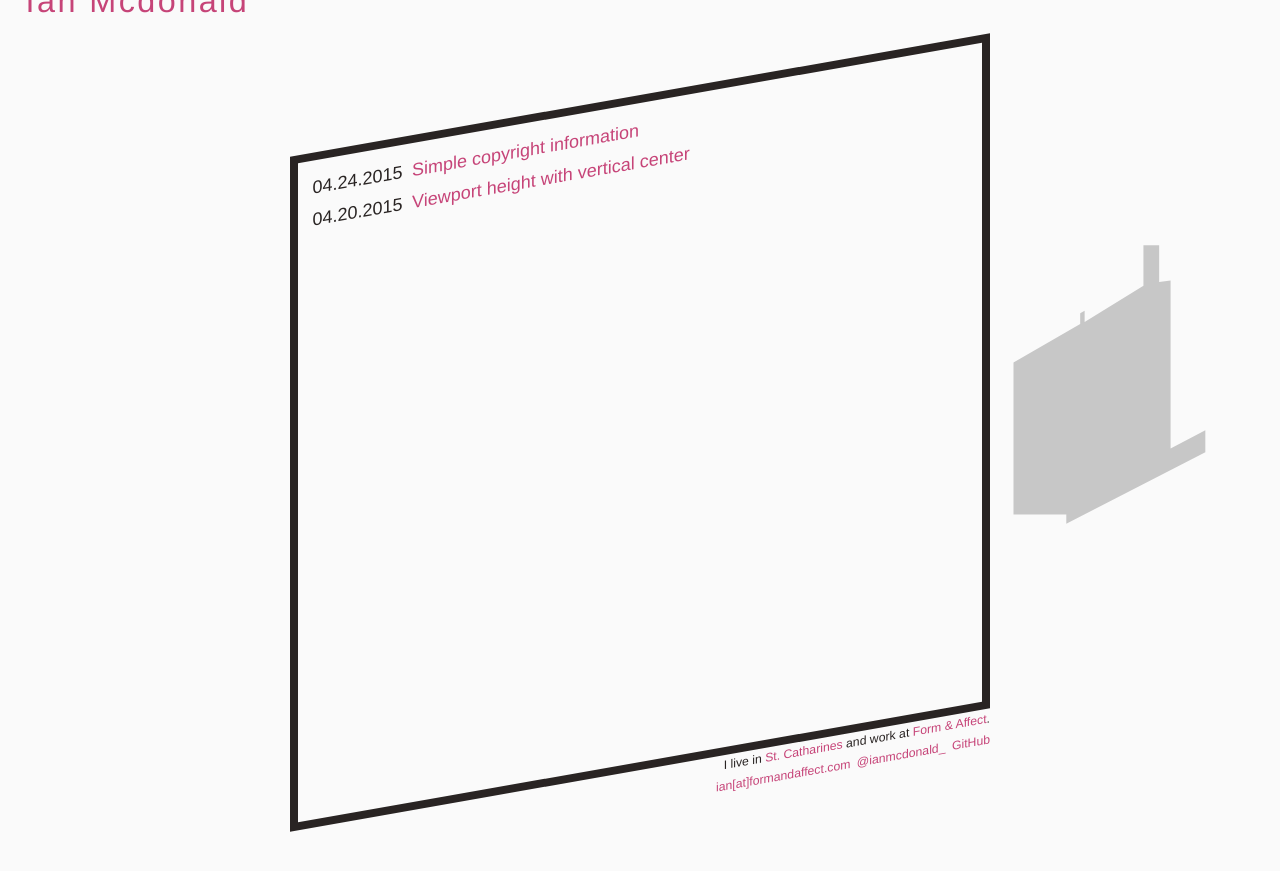
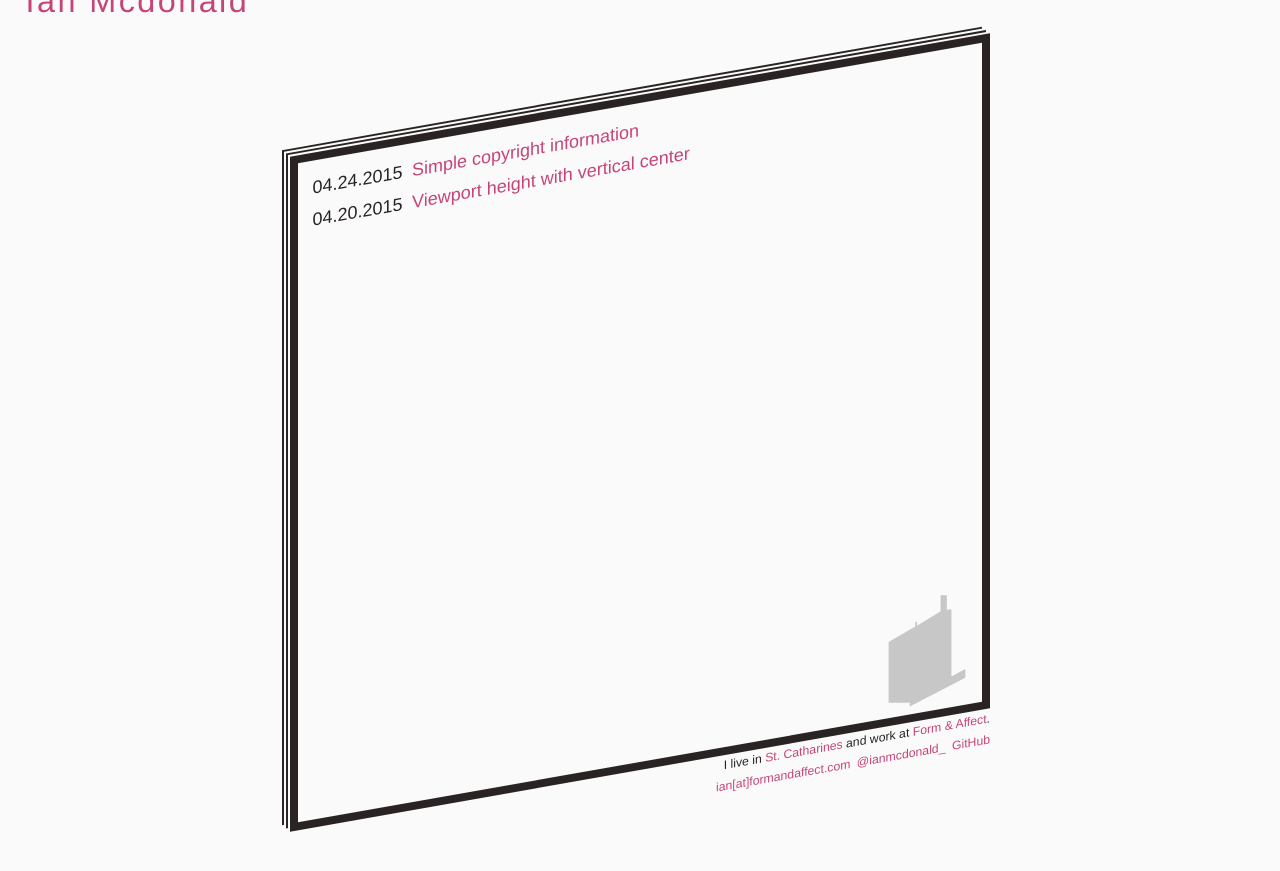
Before and after one commit to ianmcdonald/ianmcdonald.github.io, a Jekyll site: the page built from index.html, in a window 1280 px wide and 900 px high. Shown: the top 871 px of the window. Built offline with Jekyll 4.4.1, drawn with Linux system fonts in a browser that asks for light colours; some web fonts are replaced.

Commit message:
fix SVGs

```diff
--- a/css/main.scss
+++ b/css/main.scss
@@ -128,6 +128,10 @@ ul.post-list {
     border-style: solid;
     border-width: 8px;
     transform: skewY(-10deg);
+    box-shadow: -2px -2px 0 0px $light,
+                -4px -4px 0 0px $dark,
+                -6px -6px 0 0px $light,
+                -8px -8px 0 0px $dark;
 }
 ul.post-list li {
     width: 100%;
@@ -171,10 +175,10 @@ ul.whatever li:first-child {
     display: block;
 }
 .st-catharines {
-    position: fixed;
-    right: 5em;
-    top: 5em;
-    max-width: 15em;
+    position: relative;
+    margin-left: 41em;
+    margin-top: -32.5em;
+    max-width: 6em;
     width: 50%;
     z-index: -1;
 }
@@ -184,19 +188,19 @@ ul.whatever li:first-child {
 }
 #map-point {
     fill: transparent;
-    -webkit-animation: pulse 2s ease infinite;
-    animation: pulse 2s ease infinite;
+    -webkit-animation: pulse 1.5s ease infinite;
+    animation: pulse 1.5s ease infinite;
     transition: all 0.5s ease;
 }
 @-webkit-keyframes pulse {
-    0%   { opacity: 0.75; stroke-width: 0; }
-    50%  { opacity: 1;    stroke-width: 2; }
-    100% { opacity: 0.75; stroke-width: 0; }
+    0%   { opacity: 0.6; stroke-width: 0; }
+    50%  { opacity: 1;   stroke-width: 4; }
+    100% { opacity: 0.6; stroke-width: 0; }
 }
 @keyframes pulse {
-    0%   { opacity: 0.75; stroke-width: 0; }
-    50%  { opacity: 1;    stroke-width: 2; }
-    100% { opacity: 0.75; stroke-width: 0; }
+    0%   { opacity: 0.6; stroke-width: 0; }
+    50%  { opacity: 1;   stroke-width: 4; }
+    100% { opacity: 0.6; stroke-width: 0; }
 }
 .post {
     margin-top: 33vh;
```
Also changed, not shown: 2 other files.
